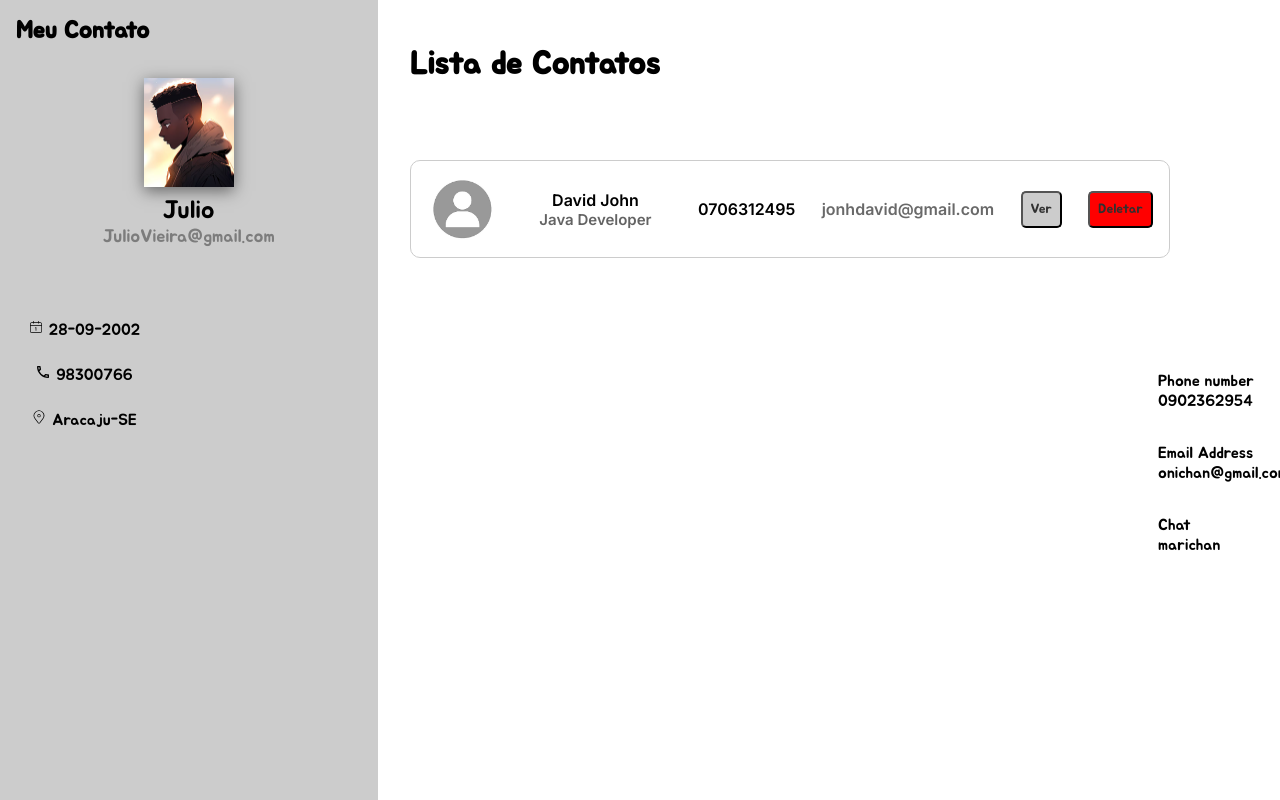
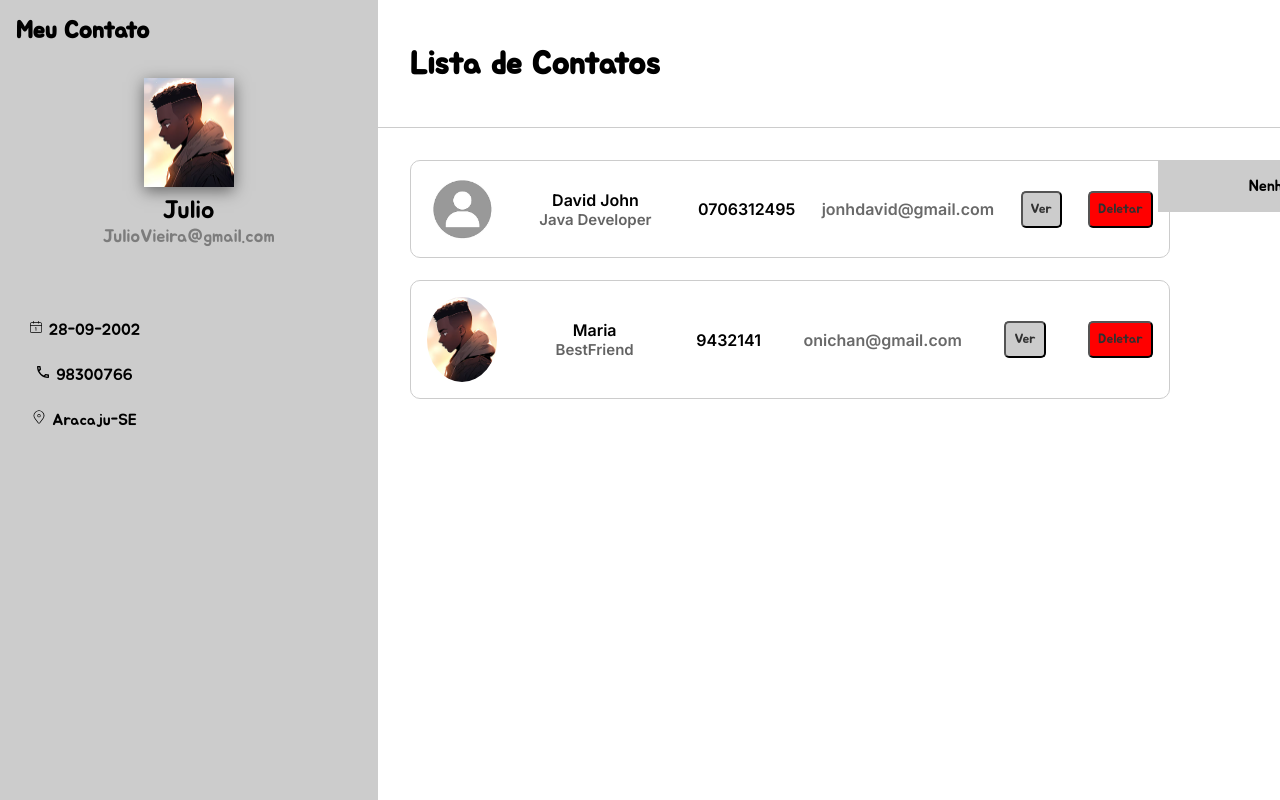
Before and after one commit to JulioVieiraP/Minha-lista-de-contatos, a React (Vite) app: page / in a window 1280 px wide. Shown: the top 800 px of the page. Built offline with nearby package versions, Linux system fonts and the light colour scheme.

Commit message:
Criando a funcionalizade de click no botao na lista

```diff
--- a/src/components/Header/styles.ts
+++ b/src/components/Header/styles.ts
@@ -7,6 +7,7 @@ export const Header = styled.header`
   padding: 32px;
   flex-shrink: 0;
   height: 16vh;
+  border-bottom: 1px solid #ccc;
 `
 
 export const Div = styled.div`
--- a/src/components/InfoDoContato/index.tsx
+++ b/src/components/InfoDoContato/index.tsx
@@ -1,48 +1,57 @@
 import * as S from "./styles";
-import Icon from '../../assets/Foto_Perfil2.png'
 import { FaPhoneAlt } from "react-icons/fa";
 import { MdEmail, MdOutlineChatBubble } from "react-icons/md";
 
-type Props = {
-  MostrarInfo?: boolean;
-};
+interface ContactInfo {
+  name: string;
+  description: string;
+  phoneNumber: string;
+  emailAddress: string;
+  chatInfo: string;
+  Icon?: string
+}
 
-const InfoDoContato = ({ MostrarInfo }: Props) => {
+interface Props {
+  showInfo?: boolean;
+  contact?: ContactInfo;
+}
+
+const InfoDoContato = ({ showInfo = false, contact }: Props) => {
+  if (!contact) return <S.Mensagem>Nenhum contato selecionado</S.Mensagem>;
+
   return (
     <>
-      {MostrarInfo ? (
+      {showInfo && (
         <S.InfoDiv>
-          <S.InfoImg src={Icon} alt="Imagem de placeholder" />
+          <S.InfoImg src='${contact.Icon}' alt="Imagem de placeholder" />
           <S.InfoDescricao>
-            <p>Name</p>
-            <span>descrição</span>
+            <p>{contact.name}</p>
+            <span>{contact.description}</span>
           </S.InfoDescricao>
           <S.InfoStatus>
             <div>
               <S.Status>
                 <p>Phone number</p>
-                <span>0902362954</span>
+                <span>{contact.phoneNumber}</span>
               </S.Status>
               <S.linkSvg><FaPhoneAlt /></S.linkSvg>
             </div>
             <div>
               <S.Status>
                 <p>Email Address</p>
-                <span>onichan@gmail.com</span>
+                <span>{contact.emailAddress}</span>
               </S.Status>
               <S.linkSvg><MdEmail /></S.linkSvg>
             </div>
             <div>
               <S.Status>
                 <p>Chat</p>
-                <span>marichan</span>
+                <span>{contact.chatInfo}</span>
               </S.Status>
               <S.linkSvg><MdOutlineChatBubble /></S.linkSvg>
             </div>
           </S.InfoStatus>
         </S.InfoDiv>
-      ) : (
-        <S.Mensagem>Nenhum contato selecionado</S.Mensagem>
       )}
     </>
   );
--- a/src/components/InfoDoContato/styles.ts
+++ b/src/components/InfoDoContato/styles.ts
@@ -4,6 +4,11 @@ export const InfoDiv = styled.div`
   display: flex;
   flex-direction: column;
   align-items: center;
+  justify-content: center;
+  position: fixed;
+  right: 150px;
+  max-width: 300px;
+  width: 100%;
 `
 
 export const InfoImg = styled.img`
@@ -48,7 +53,7 @@ export const linkSvg = styled.a`
   display: flex;
   align-items: center;
   justify-content: center;
-  padding: 8pxpx;
+  padding: 8px;
   background-color: #00C938;
   width: 50px;
   cursor: pointer;
--- a/src/components/ListaDeContatos/index.tsx
+++ b/src/components/ListaDeContatos/index.tsx
@@ -1,33 +1,82 @@
-import { Button } from "../../styles"
-import * as S from "./styles"
+import { useState } from "react";
+import { useDispatch, useSelector } from "react-redux";
+import { RootReducer } from "../../redux/store";
+import { Delete } from "../../redux/reducers/Contatos";
 
-import Icon from "../../assets/Foto_Perfil2.png"
-import InfoDoContato from "../InfoDoContato"
+import * as S from "./styles";
+import { Button } from "../../styles";
+import { Mensagem } from "../InfoDoContato/styles";
+
+import InfoDoContato from "../InfoDoContato";
+
+interface Contato {
+  Name: string;
+  descricao?: string;
+  telefone: string;
+  Gmail: string;
+  icon?: string;
+}
+
+interface ContactInfo {
+  name: string;
+  description: string;
+  phoneNumber: string;
+  emailAddress: string;
+  chatInfo: string;
+  icon?: string;
+}
+
+const InfosDoContato = (contato: Contato): ContactInfo => ({
+  name: contato.Name,
+  description: contato.descricao ?? "Descrição não disponível",
+  phoneNumber: contato.telefone,
+  emailAddress: contato.Gmail,
+  chatInfo: contato.descricao ?? "Chat não disponível",
+  icon: contato.icon
+});
+
 
 const ListaDeContatos = () => {
-  return(
+  const { itens } = useSelector((state: RootReducer) => state.Contato);
+  const dispatch = useDispatch();
+  const [contatoSelecionado, setContatoSelecionado] = useState<Contato | null>(null);
+
+  const handleClick = (contato: Contato) => {
+    setContatoSelecionado(contato);
+  };
+
+  return (
     <>
       <S.ContactContainer>
         <ul>
-          <S.ContactItem>
-            <S.ContactDetails>
-              <S.ContactImage src={Icon} alt="test" />
-              <div>
-                <S.P>David John</S.P>
-                <S.Descricao>Java Developer</S.Descricao>
-              </div>
-              <S.P>0706312495</S.P>
-              <S.Gmail>jonhdavid@gmail.com</S.Gmail>
-              <Button>Ver</Button>
-              <Button delete >Deletar</Button>
-            </S.ContactDetails>
-          </S.ContactItem>
+          {itens.map((contato) => (
+            <S.ContactItem key={contato.telefone}>
+              <S.ContactDetails>
+                {contato.icon && <S.ContactImage src={contato.icon} alt="Ícone do Contato" />}
+                <div>
+                  <S.P>{contato.Name}</S.P>
+                  <S.Descricao>{contato.descricao ?? "Descrição não disponível"}</S.Descricao>
+                </div>
+                <S.P>{contato.telefone}</S.P>
+                <S.Gmail>{contato.Gmail}</S.Gmail>
+                <Button onClick={() => handleClick(contato)}>Ver</Button>
+                <Button delete onClick={() => dispatch(Delete(contato.Name))}>Deletar</Button>
+              </S.ContactDetails>
+            </S.ContactItem>
+          ))}
         </ul>
 
-        <InfoDoContato MostrarInfo />
+        {contatoSelecionado ? (
+          <InfoDoContato
+            showInfo={true}
+            contact={InfosDoContato(contatoSelecionado)}
+          />
+        ): (
+          <Mensagem>Nenhum contato selecionado</Mensagem>
+        )}
       </S.ContactContainer>
     </>
-  )
-}
+  );
+};
 
-export default ListaDeContatos
+export default ListaDeContatos;
--- a/src/components/ListaDeContatos/styles.ts
+++ b/src/components/ListaDeContatos/styles.ts
@@ -34,7 +34,7 @@ export const ContactItem = styled.li`
 
 export const ContactImage = styled.img`
   width: 70px;
-  border-radius: 8px;
+  border-radius: 50%;
   margin-right: 16px;
 `;
 
--- a/src/redux/reducers/Contatos.ts
+++ b/src/redux/reducers/Contatos.ts
@@ -1,6 +1,7 @@
 import { PayloadAction, createSlice } from '@reduxjs/toolkit';
 import Contato from '../../Model/Contato';
 import Icon from '../../assets/Foto_Perfil2.png';
+import Icon2 from '../../assets/Foto_Perfil.png'
 
 type Contact = {
   itens: Contato[];
@@ -15,6 +16,14 @@ const initialState: Contact = {
       descricao: 'Java Developer',
       icon: Icon,
     },
+    {
+      Name: 'Maria',
+      telefone: '9432141',
+      Gmail: 'onichan@gmail.com',
+      descricao: 'BestFriend',
+      icon: Icon2,
+    },
+
   ],
 };
 
@@ -25,9 +34,12 @@ const Contatos = createSlice({
     Adicionar: (state, { payload }: PayloadAction<Contact>) => {
       state.itens.push(...payload.itens);
     },
+    Delete: (state, { payload }: PayloadAction<string>) => {
+      state.itens = state.itens.filter((Item) => Item.Name !== payload);
+    },
   },
 });
 
-export const { Adicionar } = Contatos.actions;
+export const { Adicionar, Delete } = Contatos.actions;
 
 export default Contatos.reducer;
--- a/src/redux/store.ts
+++ b/src/redux/store.ts
@@ -1,9 +1,10 @@
 import { configureStore } from '@reduxjs/toolkit'
+import ContatosReducer from './reducers/Contatos'
 
 
 const store = configureStore({
   reducer: {
-
+    Contato: ContatosReducer
   }
 })
 
```
